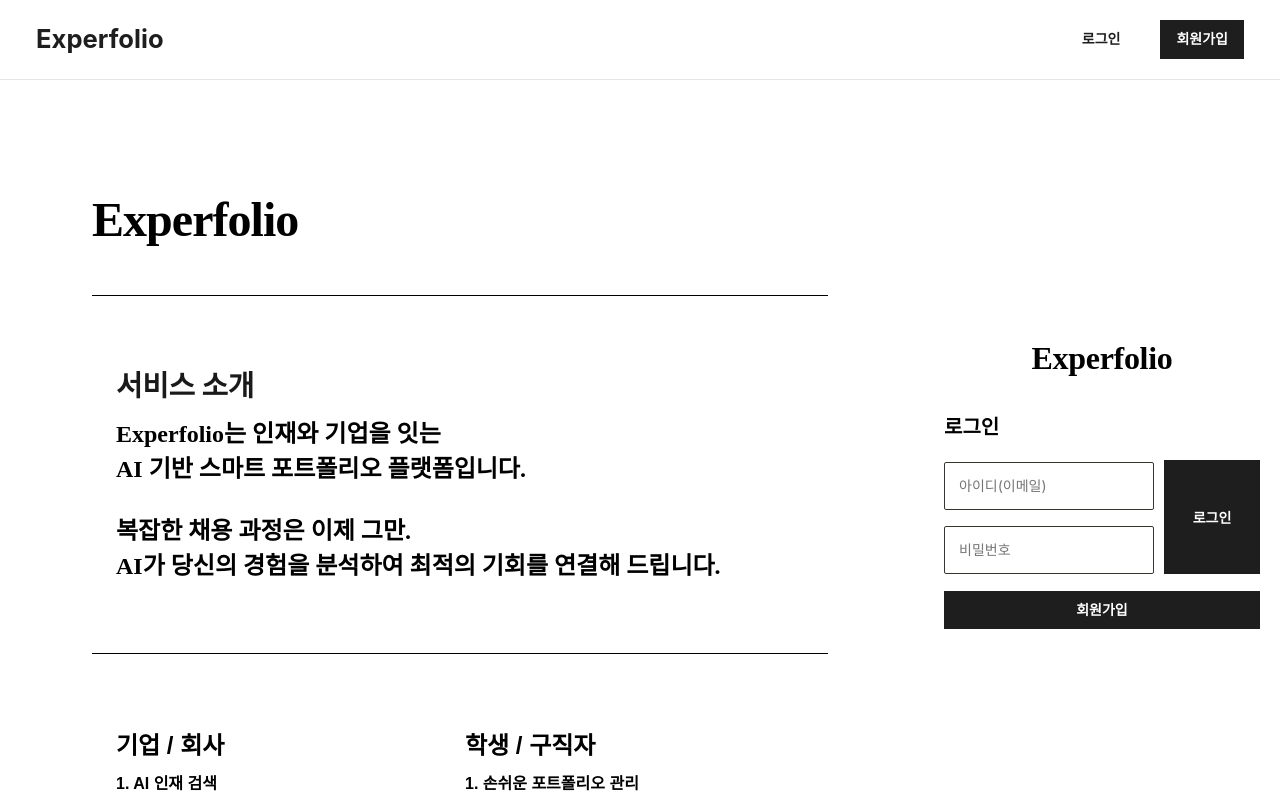
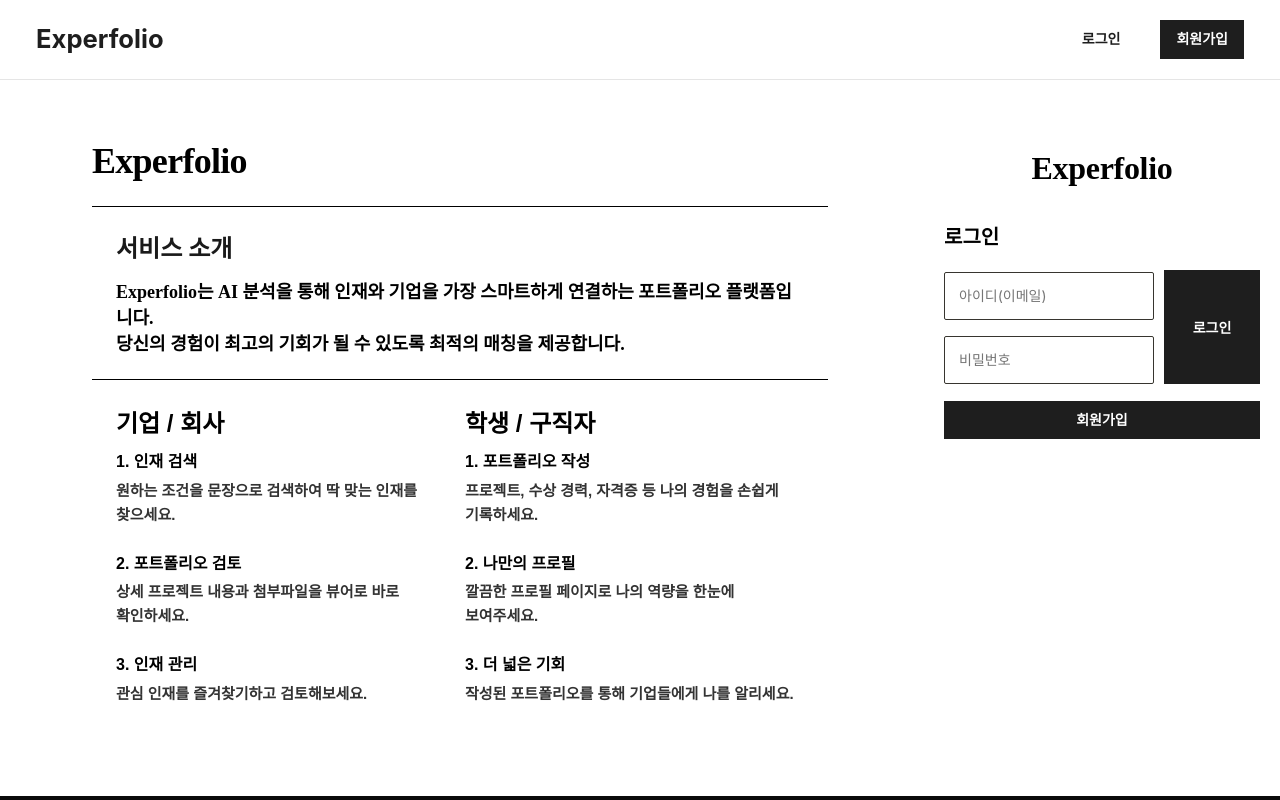
Before and after one commit to Shelter-of-the-old-people/Experfolio_frontend, a React (Vite) app: page / in a window 1280 px wide. Shown: the top 800 px of the page. Built offline with nearby package versions, Linux system fonts and the light colour scheme; no server answers; a web font is replaced by a local one.

Commit message:
마무리 수정

```diff
--- a/src/components/molecules/SearchQueryIndicator.jsx
+++ b/src/components/molecules/SearchQueryIndicator.jsx
@@ -9,8 +9,6 @@ const SearchQueryIndicator = () => {
   const isSearchPage = location.pathname === routes.SEARCH;
   const stateClassName = isSearchPage ? 'inactive' : 'active';
   const displayText = isSearchPage ? '검색창' : '대시보드';
-
-  const iconSrc = "/icons/dashboard-grid.svg";
 
   const handleClick = () => {
     if (isSearchPage) {
@@ -26,7 +24,7 @@ const SearchQueryIndicator = () => {
       className={`sidebar-nav-link ${stateClassName}`}
       onClick={handleClick}
     >
-      <div className='icon-container'><img src="/public/dashboard.svg" className="sidebar-icon" /></div>
+      <div className='icon-container'><img src="/dashboard.svg" className="sidebar-icon" /></div>
       <span className="indicator-text">{displayText}</span>
     </button>
   );
--- a/src/components/molecules/ServiceGuideCard.jsx
+++ b/src/components/molecules/ServiceGuideCard.jsx
@@ -6,15 +6,17 @@ const GUIDE_CONTENTS = {
   company: {
     title: "기업 / 회사",
     content: (
-      <>
-        <p><strong>1. AI 인재 검색</strong></p>
-        <p>"React 잘하는 프론트엔드 개발자 찾아줘" 처럼 자연어로 검색하세요.</p>
+<>
+        <p><strong>1. 인재 검색</strong></p>
+        <p>원하는 조건을 문장으로 검색하여 딱 맞는 인재를 찾으세요.</p>
         <br/>
-        <p><strong>2. 맞춤 인재 추천</strong></p>
-        <p>직무와 기술 스택 분석을 통해 우리 회사에 딱 맞는 인재를 추천받으세요.</p>
+
+        <p><strong>2. 포트폴리오 검토</strong></p>
+        <p>상세 프로젝트 내용과 첨부파일을 뷰어로 바로 확인하세요.</p>
         <br/>
-        <p><strong>3. 간편한 인재 관리</strong></p>
-        <p>관심 있는 인재를 즐겨찾기하고 프로필을 손쉽게 검토하세요.</p>
+
+        <p><strong>3. 인재 관리</strong></p>
+        <p>관심 인재를 즐겨찾기하고 검토해보세요.</p>
       </>
     )
   },
@@ -22,14 +24,16 @@ const GUIDE_CONTENTS = {
     title: "학생 / 구직자",
     content: (
       <>
-        <p><strong>1. 손쉬운 포트폴리오 관리</strong></p>
-        <p>프로젝트, 수상 경력, 자격증 등 나의 경험을 체계적으로 정리하세요.</p>
+        <p><strong>1. 포트폴리오 작성</strong></p>
+        <p>프로젝트, 수상 경력, 자격증 등 나의 경험을 손쉽게 기록하세요.</p>
         <br/>
-        <p><strong>2. 나만의 커리어 브랜딩</strong></p>
-        <p>깔끔한 디자인의 프로필 페이지로 나의 역량을 효과적으로 보여주세요.</p>
+
+        <p><strong>2. 나만의 프로필</strong></p>
+        <p>깔끔한 프로필 페이지로 나의 역량을 한눈에 보여주세요.</p>
         <br/>
-        <p><strong>3. 채용 기회 연결</strong></p>
-        <p>작성한 포트폴리오를 통해 더 많은 기업에게 나의 가능성을 알리세요.</p>
+
+        <p><strong>3. 더 넓은 기회</strong></p>
+        <p>작성된 포트폴리오를 통해 기업들에게 나를 알리세요.</p>
       </>
     )
   },
@@ -39,14 +43,19 @@ const GUIDE_CONTENTS = {
       <>
         <p><strong>💡 이렇게 검색해보세요!</strong></p>
         <br/>
-        <p><strong>• 자연스러운 문장으로</strong></p>
-        <p>"서울에 사는 3년차 자바 개발자 찾아줘"</p>
+        <p><strong>1. 자연어 검색</strong></p>
+        <p>"Java와 Spring Boot 프로젝트 경험이 있는 백엔드 개발자 찾아줘" 처럼 대화하듯 검색하세요.</p>
         <br/>
-        <p><strong>• 구체적인 기술 스택으로</strong></p>
-        <p>"Spring Boot와 AWS 경험이 있는 백엔드 개발자"</p>
+
+        <p><strong>2. 핵심 키워드 활용</strong></p>
+        <p>"React, TypeScript, Node.js" 등 필요한 기술 스택을 입력해 보세요.</p>
+        <p style={{ fontSize: '13px', color: '#666', marginTop: '4px' }}>
+          ※ 기술 스택이나 전문 용어는 영어로 작성하면 정확도가 올라갑니다.
+        </p>
         <br/>
-        <p><strong>• 특정 조건을 포함해서</strong></p>
-        <p>"정보처리기사 자격증이 있고 학점이 3.5 이상인 사람"</p>
+
+        <p><strong>3. 상세 조건 검색</strong></p>
+        <p>"정보처리기사 취득, 금오공과대학교 학생" 등 구체적인 조건도 가능합니다.</p>
       </>
     )
   }
--- a/src/pages/auth/SignupPage.jsx
+++ b/src/pages/auth/SignupPage.jsx
@@ -19,13 +19,10 @@ const SignupPage = () => {
         <div className="divider"></div>
 
         <div className="service-intro-area">
-          <h2 className="section-label">서비스 소개</h2>
+          <h3 className="section-label">서비스 소개</h3>
           <p className="intro-text">
-              Experfolio는 인재와 기업을 잇는 <br />
-              AI 기반 스마트 포트폴리오 플랫폼입니다. <br />
-              <br />
-              복잡한 채용 과정은 이제 그만. <br />
-              AI가 당신의 경험을 분석하여 최적의 기회를 연결해 드립니다.
+             Experfolio는 AI 분석을 통해 인재와 기업을 가장 스마트하게 연결하는 포트폴리오 플랫폼입니다.<br />
+             당신의 경험이 최고의 기회가 될 수 있도록 최적의 매칭을 제공합니다.
             </p>
         </div>
 
@@ -44,10 +41,12 @@ const SignupPage = () => {
 
       {/* === 우측 회원가입 사이드바 (변경됨) === */}
       <aside className="login-sidebar">
+         <div className='sidebar-title-area'>
         <h2 className="sidebar-title">Experfolio</h2>
+        </div>
 
         <div className="login-form-container" style={{ gap: '20px' }}>
-          <h3 className="login-label" style={{ fontSize: '16px' }}>회원가입</h3>
+          <h3 className="login-label" style={{ fontSize: '18px' }}>회원가입</h3>
 
           {/* 학생 회원가입 버튼 */}
           <Button
--- a/src/pages/common/HomePage.jsx
+++ b/src/pages/common/HomePage.jsx
@@ -53,13 +53,10 @@ const HomePage = () => {
         <div className="divider"></div>
 
         <div className="service-intro-area">
-          <h2 className="section-label">서비스 소개</h2>
+          <h3 className="section-label">서비스 소개</h3>
           <p className="intro-text">
-              Experfolio는 인재와 기업을 잇는 <br />
-              AI 기반 스마트 포트폴리오 플랫폼입니다. <br />
-              <br />
-              복잡한 채용 과정은 이제 그만. <br />
-              AI가 당신의 경험을 분석하여 최적의 기회를 연결해 드립니다.
+             Experfolio는 AI 분석을 통해 인재와 기업을 가장 스마트하게 연결하는 포트폴리오 플랫폼입니다.<br />
+             당신의 경험이 최고의 기회가 될 수 있도록 최적의 매칭을 제공합니다.
             </p>
         </div>
 
--- a/src/styles/components/AwardItemCard.css
+++ b/src/styles/components/AwardItemCard.css
@@ -25,7 +25,7 @@
 }
 
 .card-actions {
-  flex: 0 0 auto;
+  flex: 0 0 90px;
   display: flex;
   gap: 8px;
   opacity: 0;
--- a/src/styles/components/LanguageItemCard.css
+++ b/src/styles/components/LanguageItemCard.css
@@ -35,10 +35,10 @@
   transition: opacity .14s;
 }
 .item-date {
-  flex: 1 0 80px;
+  flex: 0 0 auto;
   text-align: right;
   color: #888;
-  margin-left: 18px;
+  margin-left: auto;
   font-size: 14px;
 
   /* --- ▼ 2. '날짜'에 이 줄을 추가하세요 --- */
--- a/src/styles/pages/HomePage.css
+++ b/src/styles/pages/HomePage.css
@@ -19,10 +19,10 @@ align-self: stretch;
 /* === 좌측 메인 콘텐츠 (Frame 112) === */
 .main-section {
 display: flex;
-padding: 72px;
+padding: 20px 72px;
 flex-direction: column;
 align-items: flex-start;
-gap: 48px;
+gap: 24px;
 flex: 1 0 0;
 align-self: stretch;
 }
@@ -30,7 +30,7 @@ align-self: stretch;
 .main-title {
 color: #000;
 font-family: "Pretendard Variable";
-font-size: 48px;
+font-size: 36px;
 font-style: normal;
 font-weight: 700;
 line-height: normal;
@@ -46,7 +46,7 @@ background-color: #000000;
 .service-intro-area {
 display: flex;
 flex-direction: column;
-padding: 24px;
+padding: 0 24px;
 align-items: flex-start;
 gap: 10px;
 align-self: stretch;
@@ -96,7 +96,7 @@ align-self: stretch;
 .intro-text {
 color: #000;
 font-family: "Pretendard Variable";
-font-size: 24px;
+font-size: 18px;
 font-style: normal;
 font-weight: 700;
 line-height: normal;
@@ -107,7 +107,7 @@ line-height: normal;
 display: flex;
 width: 100%;
 max-width: 1376px;
-padding: 24px;
+padding: 0 24px;
 align-items: flex-start;
 gap: 10px;
 flex: none;
@@ -118,7 +118,7 @@ flex: none;
 display: flex;
 width: 316px;
 height: 100%;
-padding: 210px 0;
+padding-top: 20px;
 flex-direction: column;
 align-items: center;
 gap: 24px;
--- a/src/styles/pages/SearchProfilePage.css
+++ b/src/styles/pages/SearchProfilePage.css
@@ -4,12 +4,12 @@
   width: 100%;
   max-width: 1400px;
   margin: 0 auto;
-  padding: 24px;
+  padding: 22px;
 }
 
 .profile-main-content {
   flex: 1;
-  max-width: 900px;
+  min-width: 700px;
 }
 
 .profile-career-section {
```
